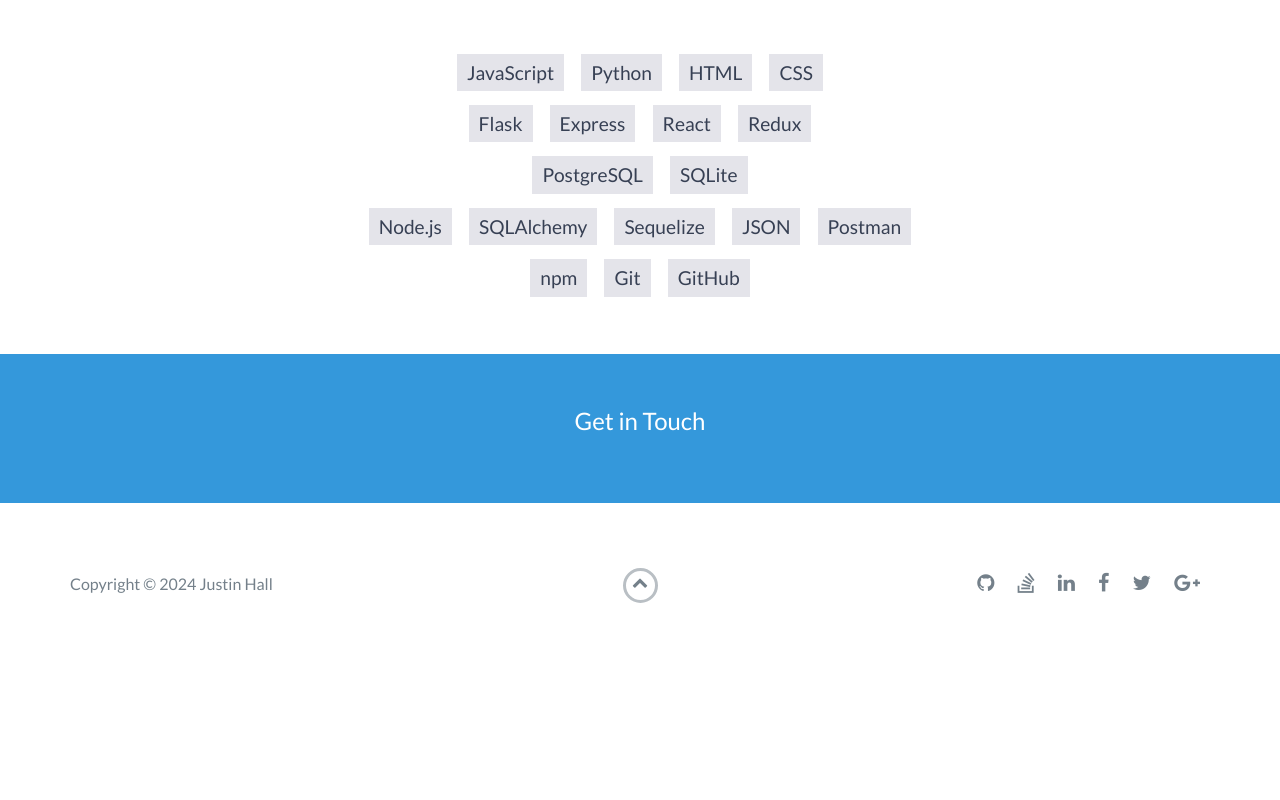
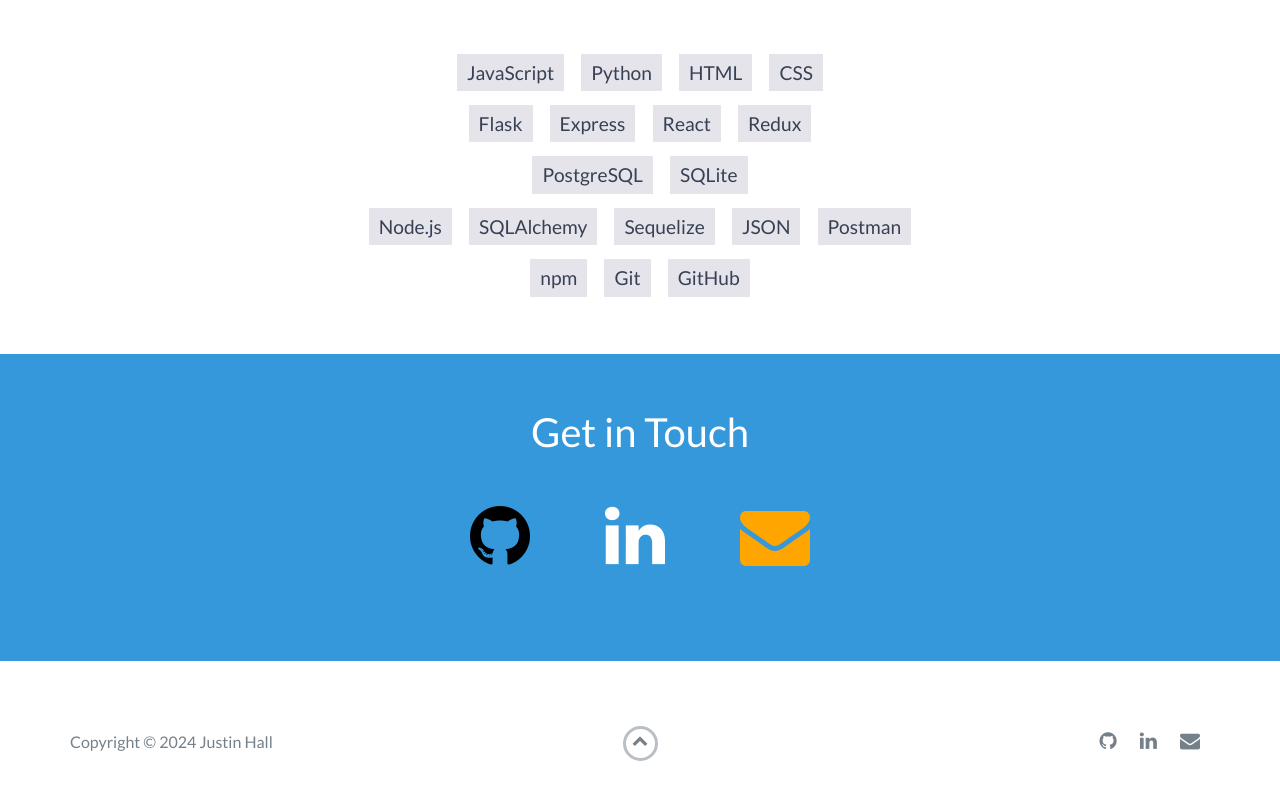
Before and after one commit to ummjhall/portfolio, a website: page index.html in a window 1280 px wide. Shown: the part 2021-2821 px from the top of the page. Before the commit the page ends 2678 px from the top, so only its background shows below. Drawn offline with nearby package versions, Linux system fonts and the light colour scheme.

Commit message:
Edit contact links

```diff
--- a/index.html
+++ b/index.html
@@ -237,7 +237,19 @@
     <!-- End #skills -->
 
     <div id="contact">
-        <h2>Get in Touch</h2>
+        <h2 style="font-size: 40px;">Get in Touch</h2>
+        <div style="margin: 40px 0; display: flex; justify-content: center; column-gap: 75px;">
+            <a href="https://github.com/ummjhall" target="_blank">
+                <i class="fa fa-github" style="font-size: 70px; color: black;" aria-hidden="true"></i>
+            </a>
+            <a href="www.linkedin.com/in/justin-hall-55175160" target="_blank">
+                <i class="fa fa-linkedin" style="font-size: 70px; color: white;" aria-hidden="true"></i>
+            </a>
+            <a href="mailto:justinhall.jnh@gmail.com" target="_blank">
+                <i class="fa fa-envelope" style="font-size: 70px; color: orange;" aria-hidden="true"></i>
+            </a>
+        </div>
+
         <!-- <div id="contact-form">
             <form method="POST" action="https://formspree.io/justinhall.jnh@gmail.com">
                 <input type="hidden" name="_subject" value="Contact request from personal website" />
@@ -269,20 +281,13 @@
                             <a href="https://github.com/" target="_blank"><i class="fa fa-github" aria-hidden="true"></i></a>
                         </li>
                         <li>
-                            <a href="https://stackoverflow.com/" target="_blank"><i class="fa fa-stack-overflow" aria-hidden="true"></i></a>
-                        </li>
-                        <li>
                             <a href="https://linkedin.com/" target="_blank"><i class="fa fa-linkedin" aria-hidden="true"></i></a>
                         </li>
                         <li>
-                            <a href="https://www.facebook.com/" target="_blank"><i class="fa fa-facebook" aria-hidden="true"></i></a>
+                            <a href="mailto:justinhall.jnh@gmail.com" target="_blank"><i class="fa fa-envelope" aria-hidden="true"></i></a>
                         </li>
-                        <li>
-                            <a href="https://twitter.com/" target="_blank"><i class="fa fa-twitter" aria-hidden="true"></i></a>
-                        </li>
-                        <li>
-                            <a href="https://plus.google.com/" target="_blank"><i class="fa fa-google-plus" aria-hidden="true"></i></a>
-                        </li>
+
+
                     </ul>
                 </div>
             </div>
```
